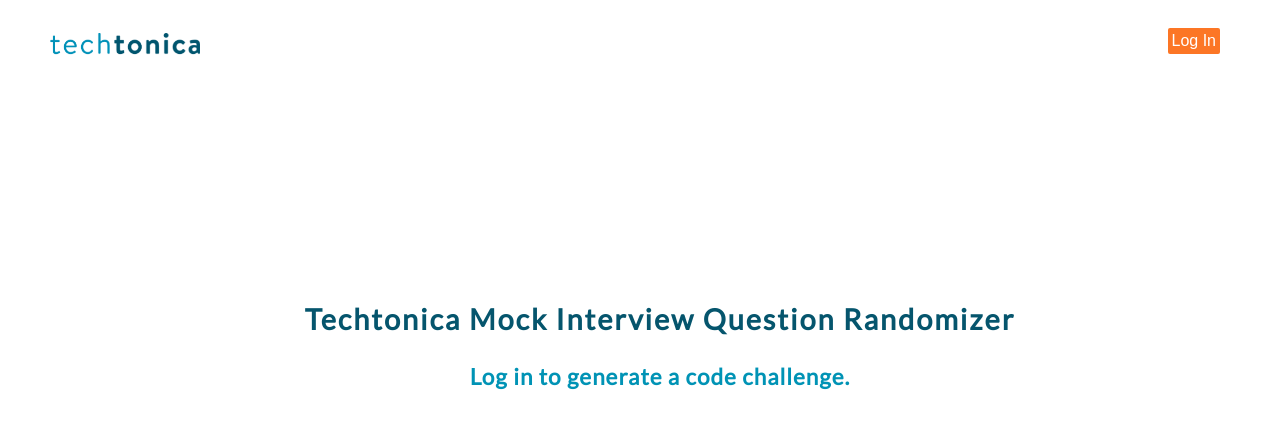
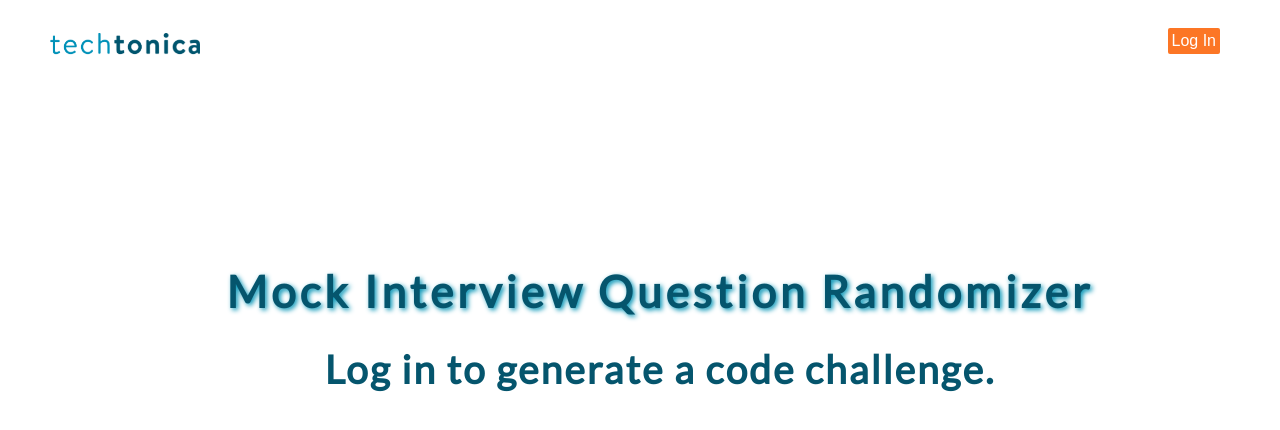
Before and after one commit to mx-ruthie/interview-randomizer, a React (Create React App) app: page / in a window 1280 px wide. Shown: the top 430 px of the page. Built offline with nearby package versions, Linux system fonts and the light colour scheme; no server answers.

Commit message:
updates styling of website

```diff
--- a/src/App.css
+++ b/src/App.css
@@ -1,7 +1,7 @@
 body {
   margin: 20;
 
-  font-size: 1.2em;
+  font-size: 26px;
   line-height: 1.4em;
   color: #0093b5;
   background-color: white;
@@ -54,9 +54,9 @@
 }
 
 h1 {
-  color: white;
-  text-shadow: 2px 2px 5px #666;
-  font-size: 4em;
+  color: #05556d;
+  text-shadow: 2px 2px 5px #0093b5;
+  font-size: 44px;
   letter-spacing: 4px;
 }
 
@@ -83,6 +83,11 @@
 .header {
   display: flex;
   flex-direction: column;
+}
+.list-item{
+  color: black;
+  font-family: monospace;
+  font-size: 20px;
 }
 .logo {
   position: fixed;
@@ -145,10 +150,16 @@
   color: #05556d;
 }
 
+.profilebox {
+  padding-top: 115px;
+  padding-bottom: 15px;
+  margin: 5px;
+
+}
 .question {
   text-align: left;
   margin: 0 auto;
-  max-width: 80%;
+  max-width: 75%;
   padding: 20px;
 }
 
@@ -164,7 +175,7 @@
 }
 
 .logged-out {
-  margin-top: 20%;
+  margin-top: 17%;
 }
 
 .App-link {
--- a/src/App.js
+++ b/src/App.js
@@ -24,12 +24,12 @@
       <Header />
       {isAuthenticated ? null : (
         <div className="logged-out">
-          <h2>Techtonica Mock Interview Question Randomizer </h2>
-          <h3>Log in to generate a code challenge.</h3>
+          <h1>Mock Interview Question Randomizer </h1>
+          <h2>Log in to generate a code challenge.</h2>
         </div>
       )}
       <Profile />
-      <QuestionDetailsDisplay question={question} testCases={testCases} />
+      {!isAuthenticated ? null : (<QuestionDetailsDisplay question={question} testCases={testCases} />)}
       <QuestionSearchForm
         setQuestion={setQuestion}
         setTestCases={setTestCases}
--- a/src/components/Profile.js
+++ b/src/components/Profile.js
@@ -10,9 +10,9 @@
 
   return (
     isAuthenticated && (
-      <div>
+      <div className="profilebox">
         {/* <img src={user.picture} alt={user.name} /> */}
-        <h2>Best of luck, {user.given_name}! </h2>
+        <h1>Best of luck, {user.given_name}! </h1>
       </div>
     )
   );
--- a/src/components/QuestionDetailsDisplay.js
+++ b/src/components/QuestionDetailsDisplay.js
@@ -4,8 +4,10 @@
 const QuestionDetailsDisplay = (props) => {
     return(
         <div className="question">
+
             {props.question}
-            <ul>{props.testCases.map((testCase, key)=>(<li key={key}>{testCase}</li>))}</ul>
+            <br></br>
+            <ul className="list-item">{props.testCases.map((testCase, key)=>(<li key={key}>{testCase}</li>))}</ul>
         </div>
     )
 }
```
